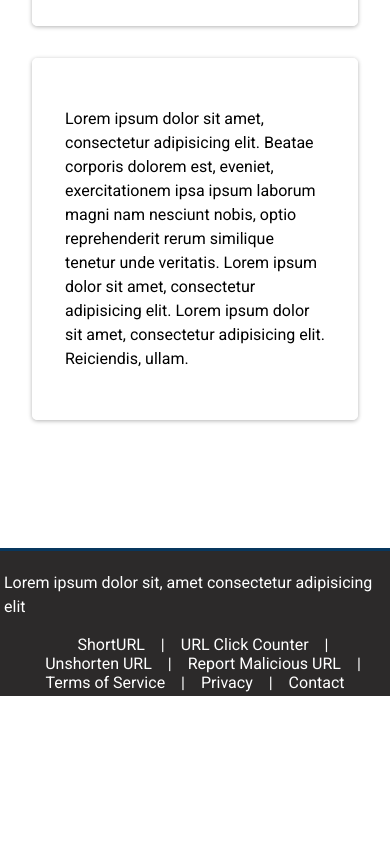
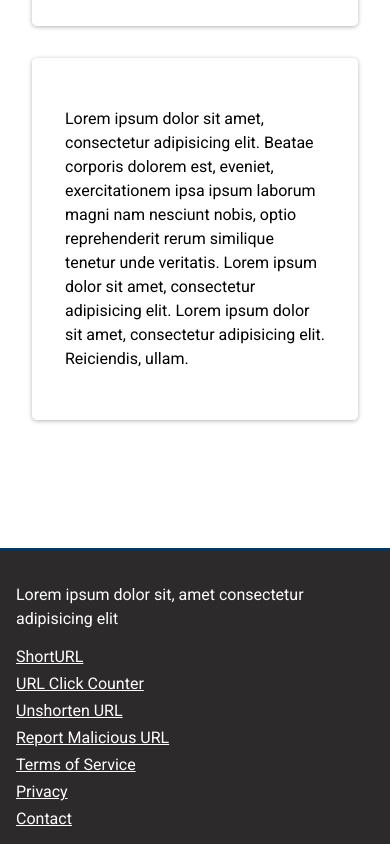
Before and after one commit to Fr-heidarian/shortlink, a website built with Vite: page index.html in a window 390 px wide. Shown: the part 1449-2293 px from the top of the page. Before the commit the page ends 2149 px from the top, so only its background shows below. Built offline with nearby package versions, Linux system fonts and the light colour scheme.

Commit message:
[RESPONSIVE] footer

```diff
--- a/src/styles/landmarks/footer.css
+++ b/src/styles/landmarks/footer.css
@@ -3,39 +3,41 @@ footer {
   color: var(--white-color);
 
   display: grid;
-  place-items: center;
 
   padding: 1rem;
 
   border-top: 3px solid var(--primary-color);
 
   nav > ul {
-    display: flex;
-    flex-wrap: wrap;
-    justify-content: center;
+    display: grid;
+    gap: 0.5rem;
 
     > li {
       flex-shrink: 0;
 
       list-style: none;
 
-      &:not(:last-child)::after {
-        content: "|";
-      }
-
       a {
         color: inherit;
-
-        padding: 0.5rem 1rem;
-
-        text-decoration: none;
       }
     }
   }
 }
 
-@media screen and (max-width: 640px) {
+@media (min-width: 1000px) {
   footer {
-    padding: 0.25rem;
+    justify-items: center;
+
+    nav > ul {
+      display: flex;
+
+      > li {
+        &:not(:last-child)::after {
+          content: "|";
+
+          margin-inline-start: 0.5rem;
+        }
+      }
+    }
   }
 }
```
